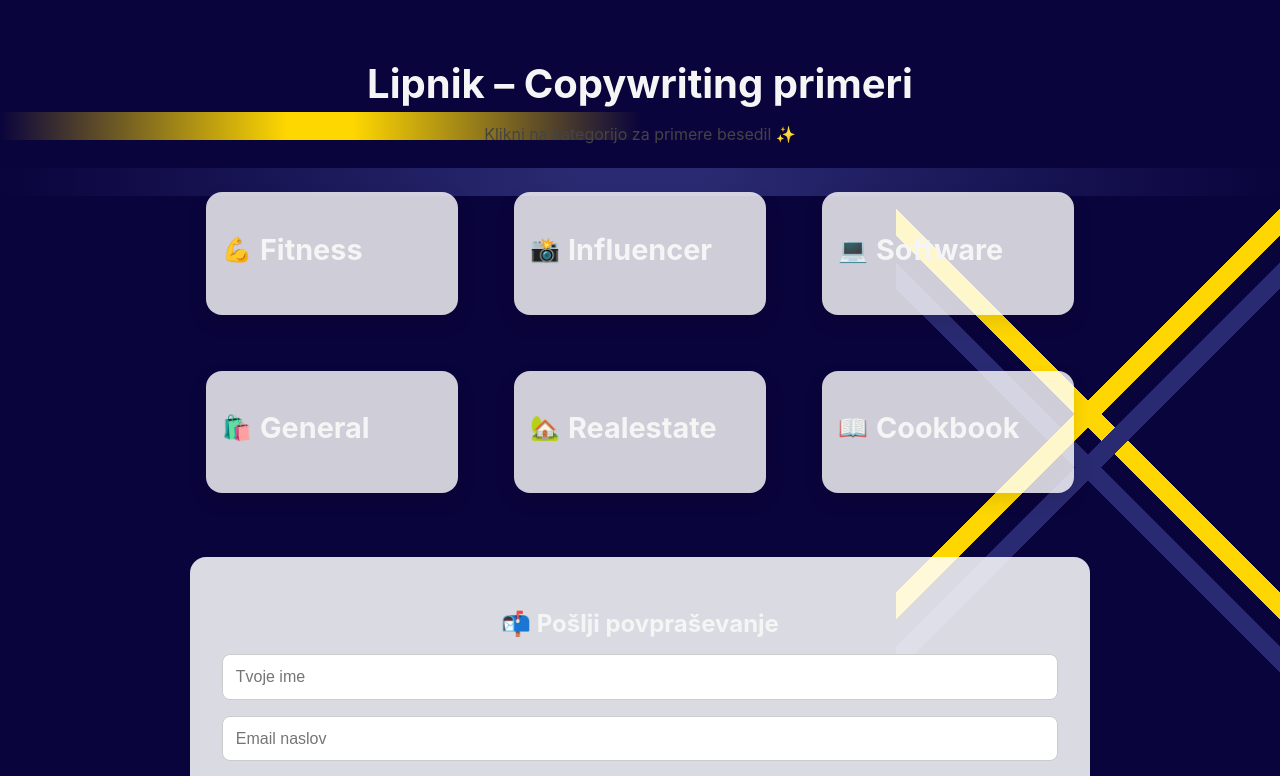
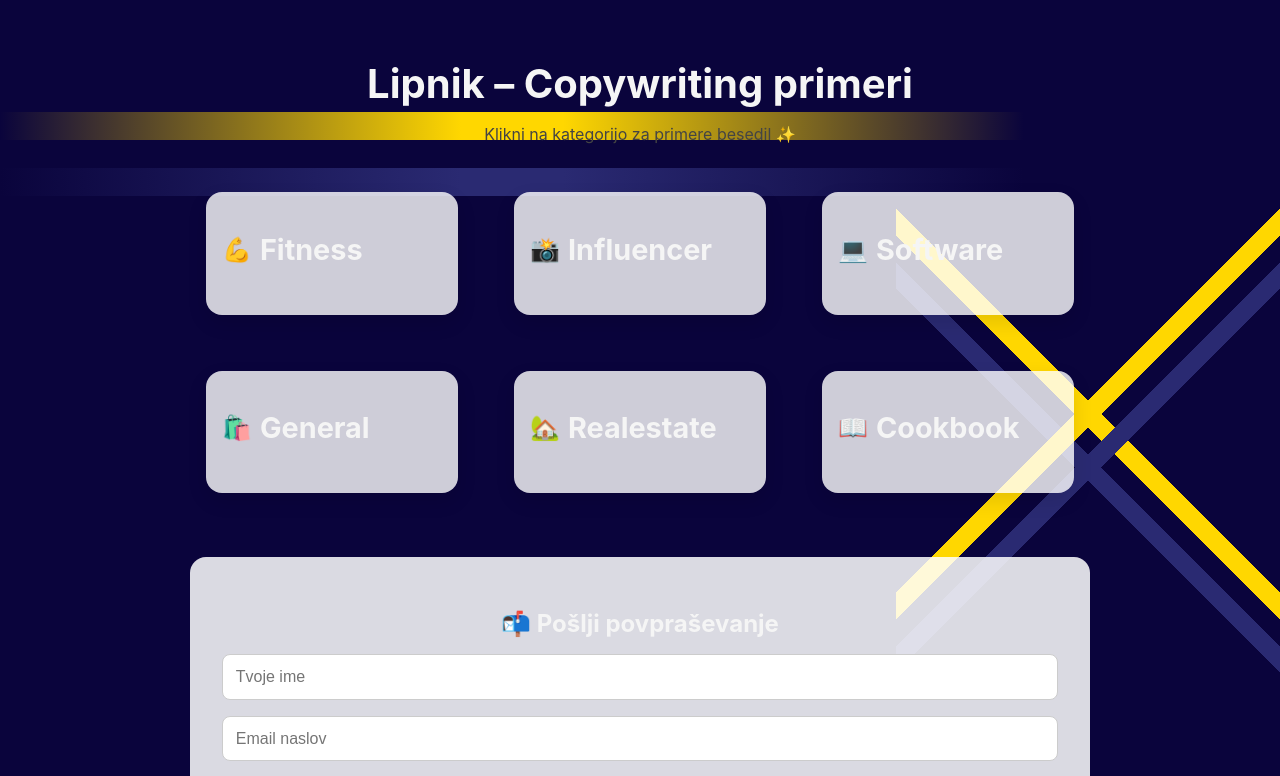
Before and after one commit to Lipnoxy/mycopywriting, a Next.js app: page / in a window 1280 px wide. Shown: the top 776 px of the page. Built offline with nearby package versions, Linux system fonts and the light colour scheme.

Commit message:
Update globals.css

```diff
--- a/styles/globals.css
+++ b/styles/globals.css
@@ -30,8 +30,8 @@ body {
     30% 100%, /* leva diagonala modra */
     30% 100%, /* desna diagonala zlata */
     30% 100%, /* desna diagonala modra */
-    50% 28px, /* vodoravna zlata */
-    100% 28px; /* vodoravna modra */
+    80% 28px, /* vodoravna zlata */
+    80% 28px; /* vodoravna modra */
 
   background-position:
     100% 10%,   /* leva diagonala zlata */
```
